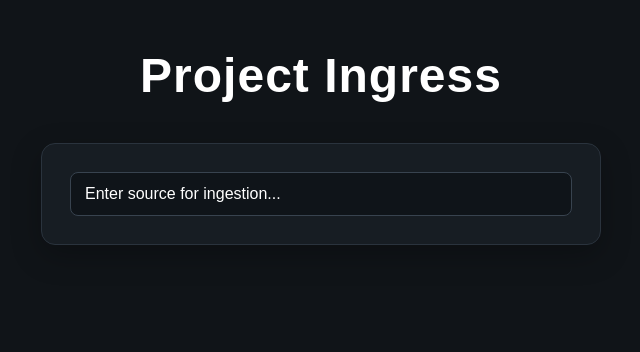
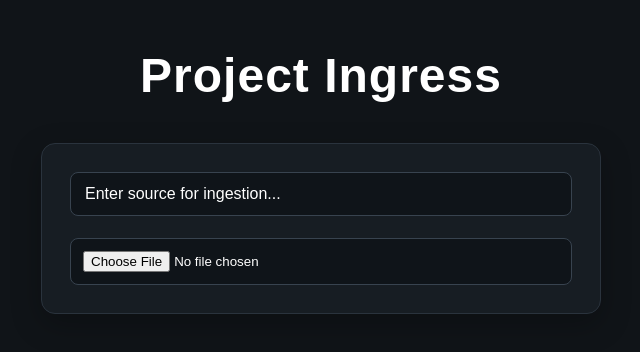
Before and after one commit to BanMehNow/Project-Ingress-Final, a React (Vite) app in the folder frontend/: page / in a window 1280 px wide. Shown: the top 352 px of the page, without its empty margins (319-959 px from the left). Built offline with nearby package versions, Linux system fonts and the light colour scheme.

Commit message:
added file handling box inside frontend

```diff
--- a/frontend/src/App.jsx
+++ b/frontend/src/App.jsx
@@ -3,6 +3,14 @@ import './index.css'
 
 function App() {
   const [url, setUrl] = useState('')
+
+  function handleFileChange(event) {
+    const file = event.target.files[0]
+
+    if (file) {
+      setSelectedFile(file)
+    }
+  }
   return (
 
     <div className='App'>
@@ -18,6 +26,14 @@ function App() {
             onChange={(event) => setUrl(event.target.value)}
           />
         </div>
+        <div className='file-input'>
+          <input
+            type="file"
+            accept='.pdf, .csv, .json'
+            onChange={handleFileChange}
+          />
+        </div>
+
       </main>
     </div>
   )
--- a/frontend/src/index.css
+++ b/frontend/src/index.css
@@ -74,16 +74,23 @@ body {
   border-color: #6ca8ff;
 }
 
-.url-input button {
-  padding: 12px 18px;
-  border: none;
+.file-input {
+  margin-top: 22px;
+  display: flex;
+  flex-direction: column;
+  gap: 10px;
+}
+
+.file-input label {
+  color: #c9d2dc;
+  font-size: 0.95rem;
+}
+
+.file-input input[type="file"] {
+  padding: 12px;
+  border: 1px solid #38434f;
   border-radius: 8px;
-  background: #6ca8ff;
+  background: #0f1419;
   color: #ffffff;
-  font-size: 1rem;
   cursor: pointer;
 }
-
-.url-input button:hover {
-  background: #4d92f0;
-}
```
